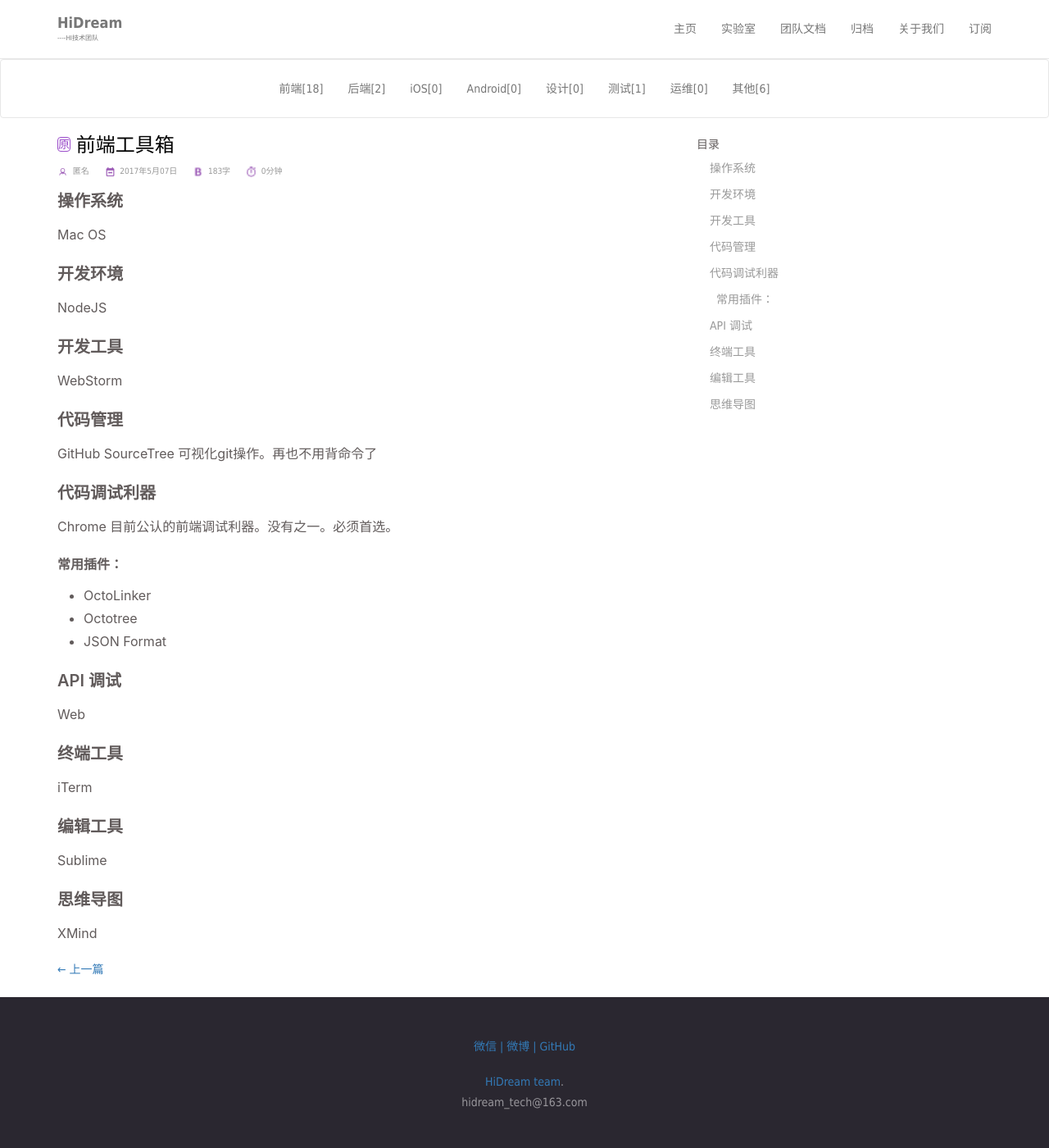
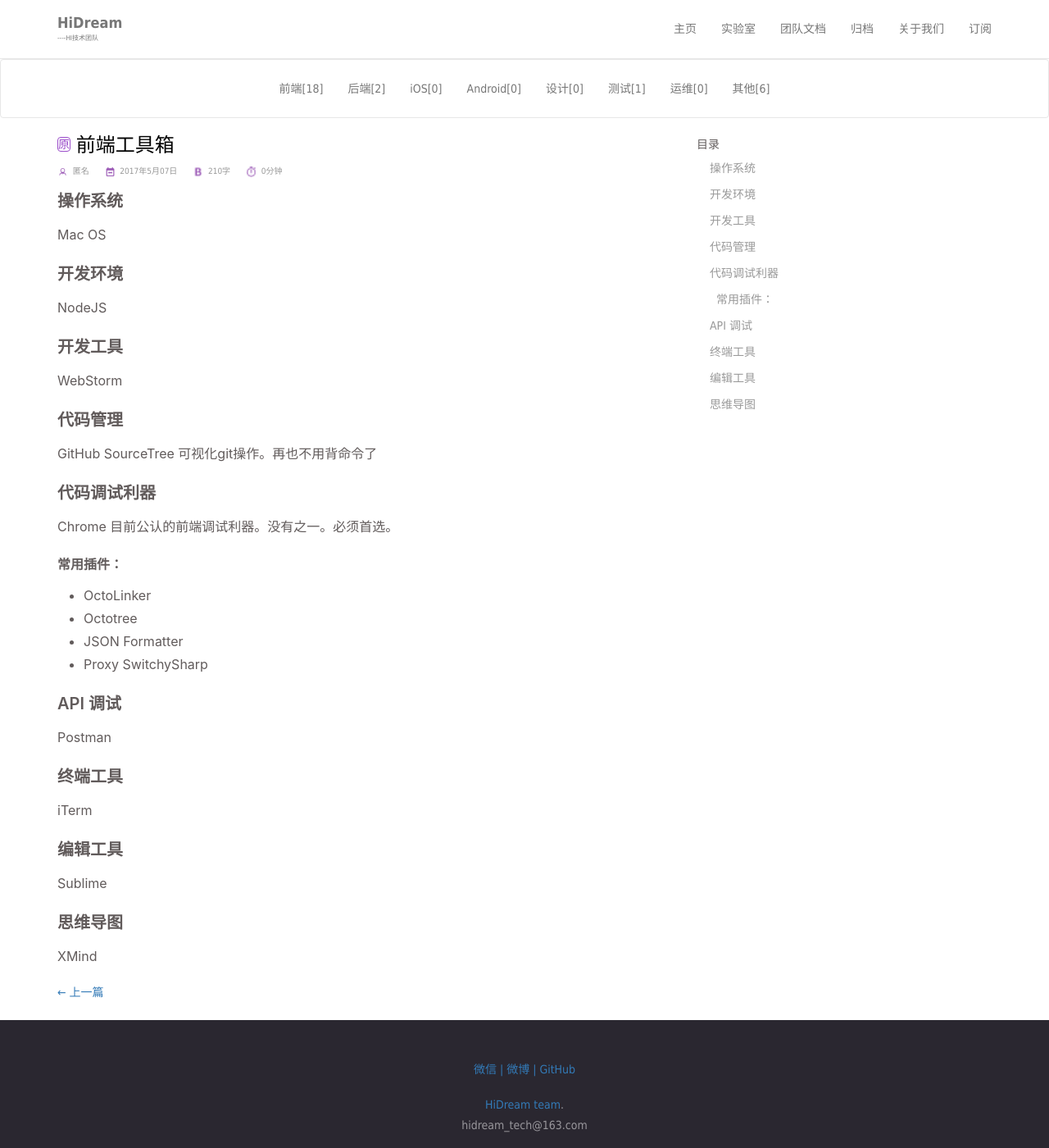
Before and after one commit to DreamHi/DreamHi.github.io, a Jekyll site: the page built from _posts/frontend/2017-05-07-前端工具箱.md, in a window 1280 px wide and 1400 px high. Shown: the whole window at 82% size. Built offline with Jekyll 4.4.1, drawn with Linux system fonts in a browser that asks for light colours; comment, search, counter and statistics services are not loaded.

Commit message:
Update 2017-05-07-前端工具箱.md

```diff
--- a/_posts/frontend/2017-05-07-前端工具箱.md
+++ b/_posts/frontend/2017-05-07-前端工具箱.md
@@ -26,10 +26,11 @@
 #### 常用插件：
 * OctoLinker
 * Octotree
-* JSON Format
+* JSON Formatter
+* Proxy SwitchySharp
 
 ### API 调试
-Web
+Postman
 
 ### 终端工具
 iTerm
```
